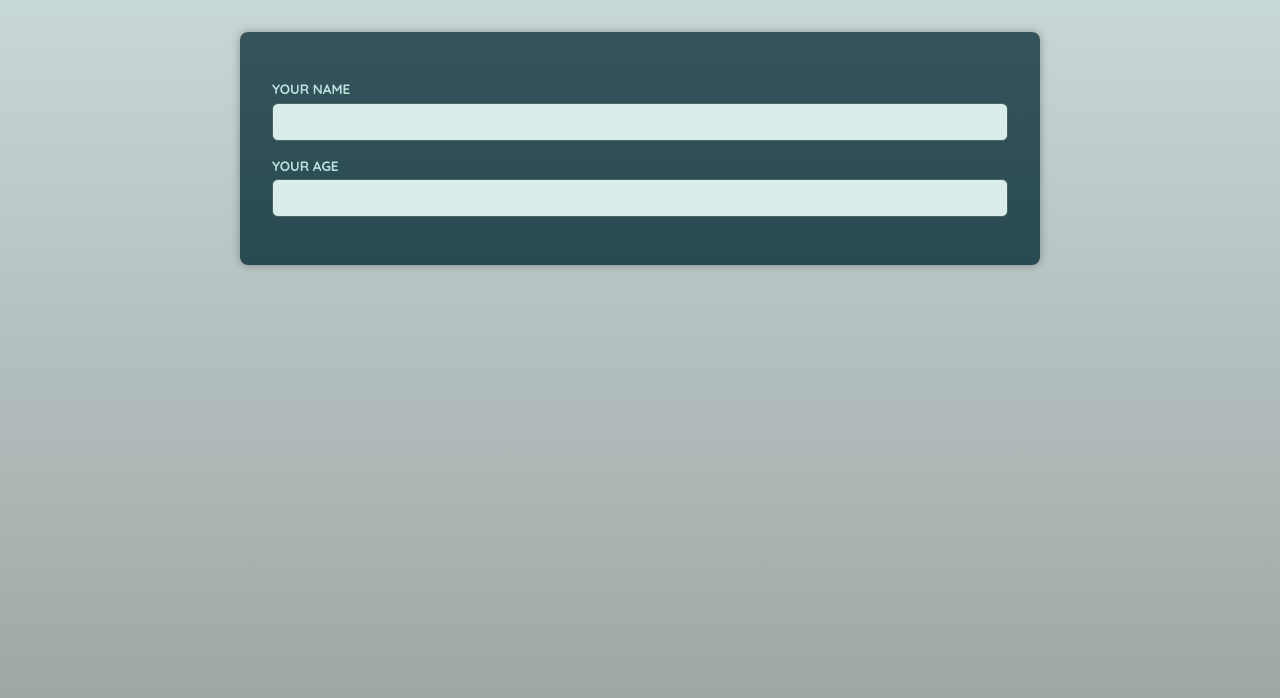
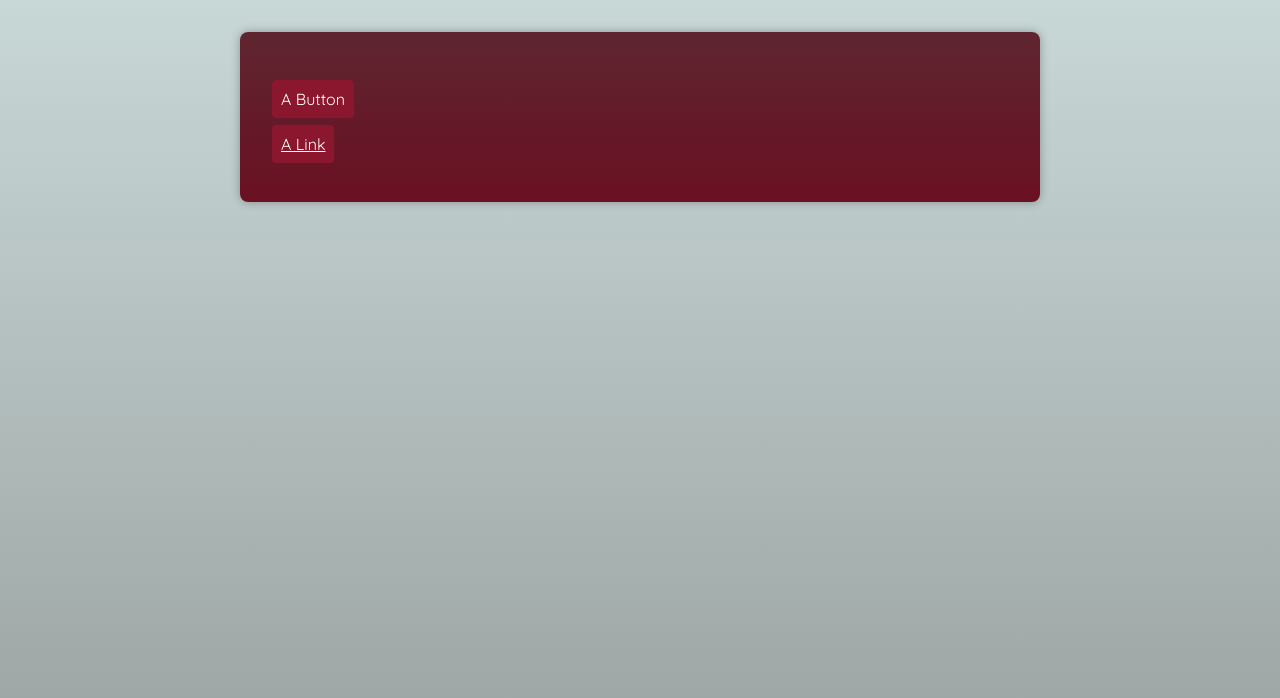
Before and after one commit to yulirumahorbo-dev/Ontangan, a React (Vite) app: page / in a window 1280 px wide. Shown: the top 698 px of the page. Built offline with nearby package versions, Linux system fonts and the light colour scheme; a web font is replaced by a local one.

Commit message:
feat: Building button component that renders different elements

```diff
--- a/src/App.tsx
+++ b/src/App.tsx
@@ -1,10 +1,16 @@
-import Input from "./components/Input";
+import Button from "./component/Button";
 
 function App() {
   return (
     <main>
-      <Input id="name" label="Your Name" type="text" />
-      <Input id="age" label="Your Age" type="number" />
+      <p>
+        <Button el="button">A Button</Button>
+      </p>
+      <p>
+        <Button el="anchor" href="https://google.com">
+          A Link
+        </Button>
+      </p>
     </main>
   );
 }
--- /dev/null
+++ b/src/component/Button.tsx
@@ -0,0 +1,17 @@
+import type { ComponentPropsWithoutRef } from "react";
+
+type ButtonProps = {
+  el: "button";
+} & ComponentPropsWithoutRef<"button">;
+
+type AnchorProps = {
+  el: "anchor";
+} & ComponentPropsWithoutRef<"a">;
+
+export default function Button(props: ButtonProps | AnchorProps) {
+  if (props.el === "anchor") {
+    return <a className="button" {...props}></a>;
+  }
+
+  return <button className="button" {...props}></button>;
+}
--- a/src/index.css
+++ b/src/index.css
@@ -17,7 +17,7 @@
   max-width: 50rem;
   margin: 2rem auto;
   padding: 2rem;
-  background: linear-gradient(#35535b, #294a52);
+  background: linear-gradient(#5e2530, #6a1022);
   border-radius: 8px;
   box-shadow: 0 0 10px rgba(0, 0, 0, 0.3);
   color: white;
@@ -105,16 +105,16 @@
   font: inherit;
   padding: 0.5rem;
   border-radius: 4px;
-  border: 1px solid #338196;
-  background-color: #338196;
+  border: 1px solid #8b172e;
+  background-color: #8b172e;
   color: white;
   cursor: pointer;
 }
 
 .button:hover,
 .button:active {
-  background-color: #217086;
-  border-color: #217086;
+  background-color: #2e070f;
+  border-color: #2e070f;
 }
 
 #add-timer {
```
Also changed, not shown: src/component/Input.tsx (renamed from src/components/Input.tsx).
